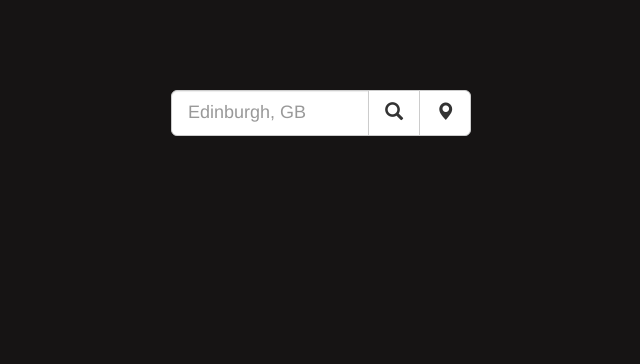
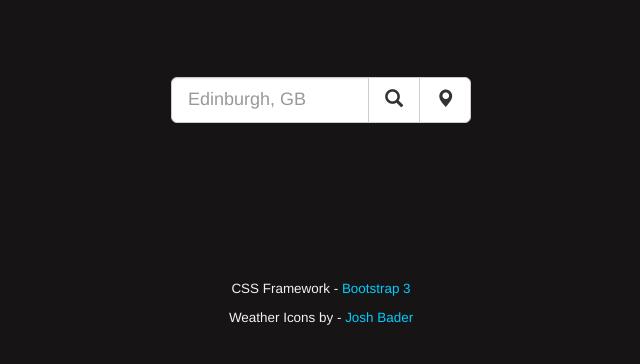
Before and after one commit to Octubrus/Weather-App, a plain HTML site: page weatherApp.html in a window 1280 px wide. Shown: the whole page, without its empty margins (319-959 px from the left). Drawn offline with nearby package versions, Linux system fonts and the light colour scheme; no server answers.

Commit message:
references added

```diff
--- a/weatherApp.css
+++ b/weatherApp.css
@@ -8,14 +8,21 @@ body {
   background-color: #161414;
   color: #F2F2F2;
 
+}
 
-}
-div#wrapper {
-
-}
 div#content {
   font-size: 1.6em;
-  margin-top: 7vw;
+  margin-top: 6vw;
+}
+a {
+  color: #0cf;
+}
+div#references {
+  text-align: center;
+  margin-top: 2em;
+}
+div#references > p {
+  font-size: 0.6em;
 }
 div#weatherIcons {
   display: inline-block;
--- a/weatherApp.html
+++ b/weatherApp.html
@@ -91,6 +91,10 @@
                 <div id="humidity"></div>
                 <div id="wind"></div>
                 <div id="clouds"></div>
+                <div id="references">
+                  <p>CSS Framework - <a href="http://getbootstrap.com/">Bootstrap 3</a></p>
+                  <p>Weather Icons by - <a href="http://codepen.io/joshbader/full/EjXgqr/">Josh Bader</a></p>
+                </div>
               </div>
             </div>
             <div class="col-xs-1"></div>
--- a/weatherApp.js
+++ b/weatherApp.js
@@ -118,6 +118,6 @@ function displayAll() {
     case "Thunderstorm":
     storm.classList.remove("hide");
       break;
-    default:
+    default: cloudy.classList.remove("hide");
   }
 }
```
